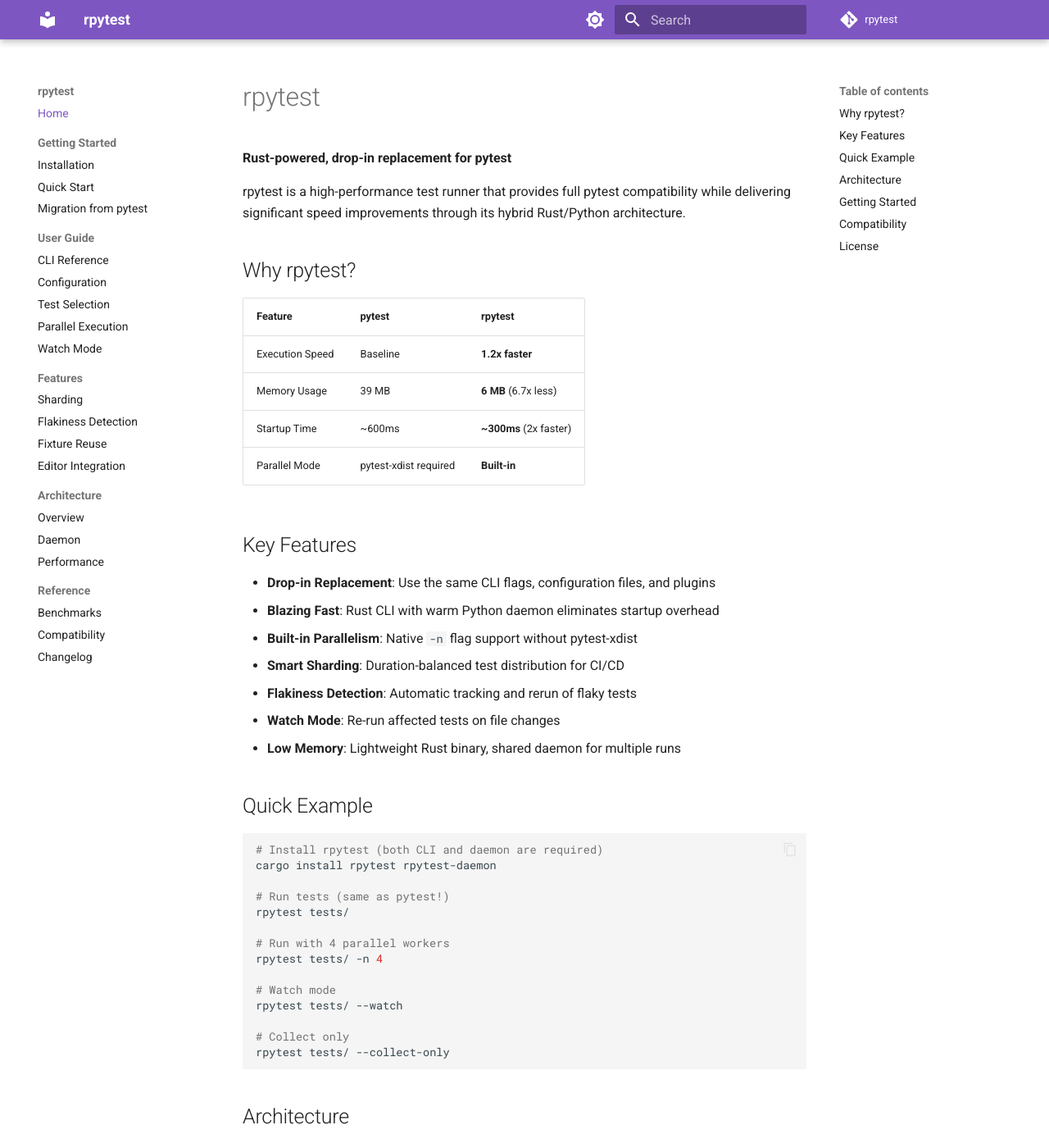
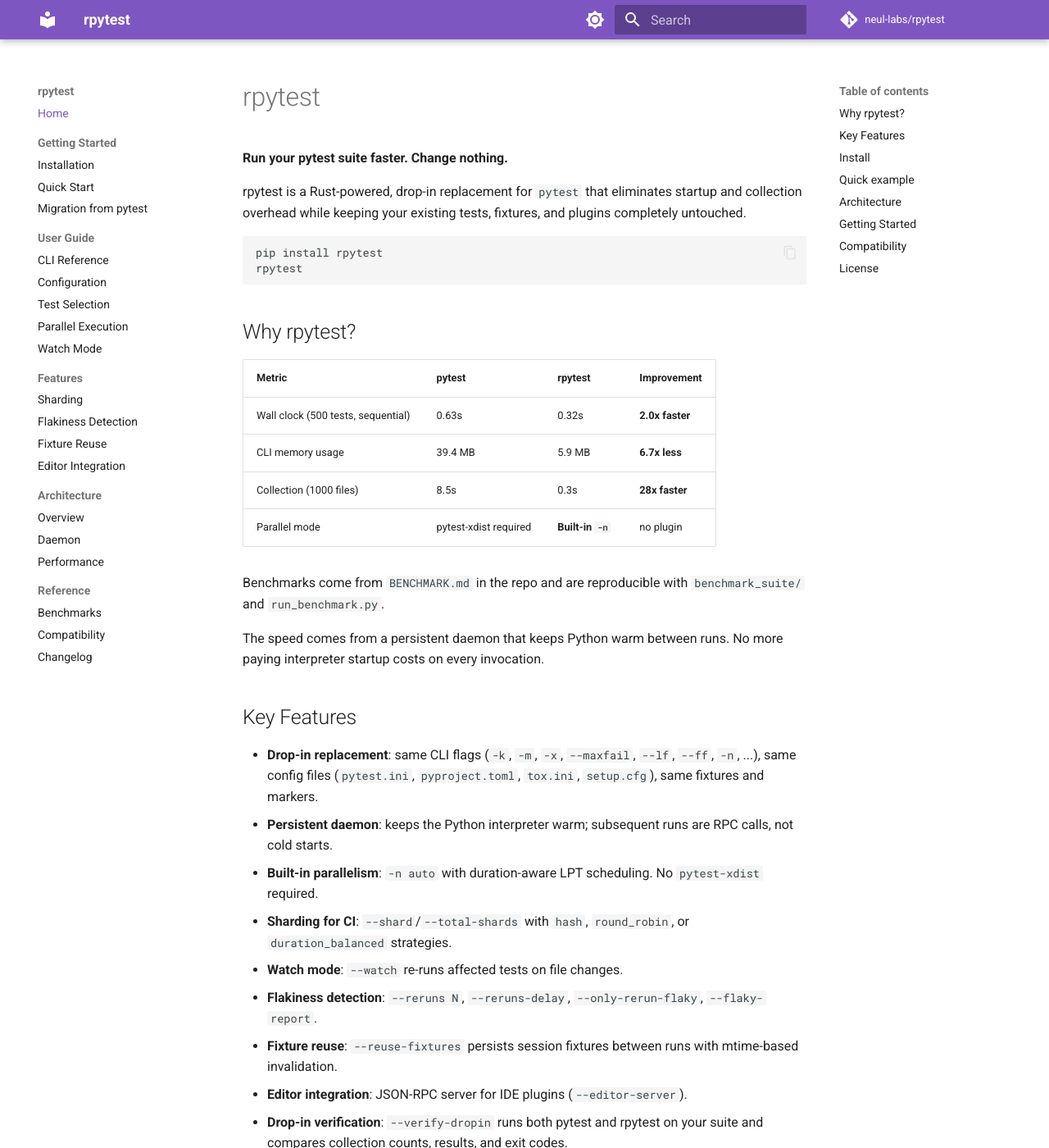
Before and after one commit to neul-labs/rpytest, an MkDocs documentation site: the page built from documentation/docs/index.md, in a window 1280 px wide and 1400 px high. Shown: the whole window at 82% size. Built offline with MkDocs 1.6.1 and Material for MkDocs 9.7.7, drawn with Linux system fonts in a browser that asks for light colours; comment, search, counter and statistics services are not loaded; some of the changed text lies outside the part shown.

Commit message:
Expand documentation/

````diff
--- a/documentation/docs/index.md
+++ b/documentation/docs/index.md
@@ -1,45 +1,89 @@
 # rpytest
 
-**Rust-powered, drop-in replacement for pytest**
+**Run your pytest suite faster. Change nothing.**
 
-rpytest is a high-performance test runner that provides full pytest compatibility while delivering significant speed improvements through its hybrid Rust/Python architecture.
+rpytest is a Rust-powered, drop-in replacement for `pytest` that eliminates
+startup and collection overhead while keeping your existing tests, fixtures,
+and plugins completely untouched.
+
+```bash
+pip install rpytest
+rpytest
+```
 
 ## Why rpytest?
 
-| Feature | pytest | rpytest |
-|---------|--------|---------|
-| Execution Speed | Baseline | **1.2x faster** |
-| Memory Usage | 39 MB | **6 MB** (6.7x less) |
-| Startup Time | ~600ms | **~300ms** (2x faster) |
-| Parallel Mode | pytest-xdist required | **Built-in** |
+| Metric | pytest | rpytest | Improvement |
+|--------|--------|---------|-------------|
+| Wall clock (500 tests, sequential) | 0.63s | 0.32s | **2.0x faster** |
+| CLI memory usage | 39.4 MB | 5.9 MB | **6.7x less** |
+| Collection (1000 files) | 8.5s | 0.3s | **28x faster** |
+| Parallel mode | pytest-xdist required | **Built-in `-n`** | no plugin |
+
+Benchmarks come from `BENCHMARK.md` in the repo and are reproducible with
+`benchmark_suite/` and `run_benchmark.py`.
+
+The speed comes from a persistent daemon that keeps Python warm between
+runs. No more paying interpreter startup costs on every invocation.
 
 ## Key Features
 
-- **Drop-in Replacement**: Use the same CLI flags, configuration files, and plugins
-- **Blazing Fast**: Rust CLI with warm Python daemon eliminates startup overhead
-- **Built-in Parallelism**: Native `-n` flag support without pytest-xdist
-- **Smart Sharding**: Duration-balanced test distribution for CI/CD
-- **Flakiness Detection**: Automatic tracking and rerun of flaky tests
-- **Watch Mode**: Re-run affected tests on file changes
-- **Low Memory**: Lightweight Rust binary, shared daemon for multiple runs
+- **Drop-in replacement**: same CLI flags (`-k`, `-m`, `-x`, `--maxfail`,
+  `--lf`, `--ff`, `-n`, ...), same config files (`pytest.ini`,
+  `pyproject.toml`, `tox.ini`, `setup.cfg`), same fixtures and markers.
+- **Persistent daemon**: keeps the Python interpreter warm; subsequent runs
+  are RPC calls, not cold starts.
+- **Built-in parallelism**: `-n auto` with duration-aware LPT scheduling.
+  No `pytest-xdist` required.
+- **Sharding for CI**: `--shard`/`--total-shards` with `hash`,
+  `round_robin`, or `duration_balanced` strategies.
+- **Watch mode**: `--watch` re-runs affected tests on file changes.
+- **Flakiness detection**: `--reruns N`, `--reruns-delay`,
+  `--only-rerun-flaky`, `--flaky-report`.
+- **Fixture reuse**: `--reuse-fixtures` persists session fixtures between
+  runs with mtime-based invalidation.
+- **Editor integration**: JSON-RPC server for IDE plugins
+  (`--editor-server`).
+- **Drop-in verification**: `--verify-dropin` runs both pytest and rpytest
+  on your suite and compares collection counts, results, and exit codes.
 
-## Quick Example
+## Install
 
 ```bash
-# Install rpytest (both CLI and daemon are required)
+# pip (recommended) - bundles platform binary
+pip install rpytest
+
+# Homebrew (macOS / Linux)
+brew tap neul-labs/tap
+brew install rpytest
+
+# npm
+npm install -g rpytest
+
+# cargo (installs CLI + daemon)
 cargo install rpytest rpytest-daemon
+```
 
-# Run tests (same as pytest!)
-rpytest tests/
+See [Installation](getting-started/installation.md) for build-from-source
+and platform notes.
 
-# Run with 4 parallel workers
-rpytest tests/ -n 4
+## Quick example
 
-# Watch mode
-rpytest tests/ --watch
+```bash
+# Run all tests (same UX as pytest)
+rpytest
 
-# Collect only
-rpytest tests/ --collect-only
+# Filter by keyword and marker
+rpytest -k "auth" -m "not slow"
+
+# Parallel execution (no plugin needed)
+rpytest -n auto
+
+# Watch mode for TDD
+rpytest --watch
+
+# Confirm identical behaviour vs pytest
+rpytest --verify-dropin
 ```
 
 ## Architecture
@@ -90,4 +134,4 @@
 
 ## License
 
-rpytest is dual-licensed under MIT and Apache 2.0.
+rpytest is licensed under the [MIT License](https://github.com/neul-labs/rpytest/blob/main/LICENSE).
--- a/documentation/mkdocs.yml
+++ b/documentation/mkdocs.yml
@@ -1,8 +1,9 @@
 site_name: rpytest
 site_description: Rust-powered, drop-in replacement for pytest
-site_url: https://rpytest.dev
+site_url: https://rpytest.docs.neullabs.com/
 repo_url: https://github.com/neul-labs/rpytest
-repo_name: rpytest
+repo_name: neul-labs/rpytest
+edit_uri: edit/main/documentation/docs/
 
 theme:
   name: material
````
Also changed, not shown: documentation/docs/getting-started/installation.md (+43 -15 lines).
